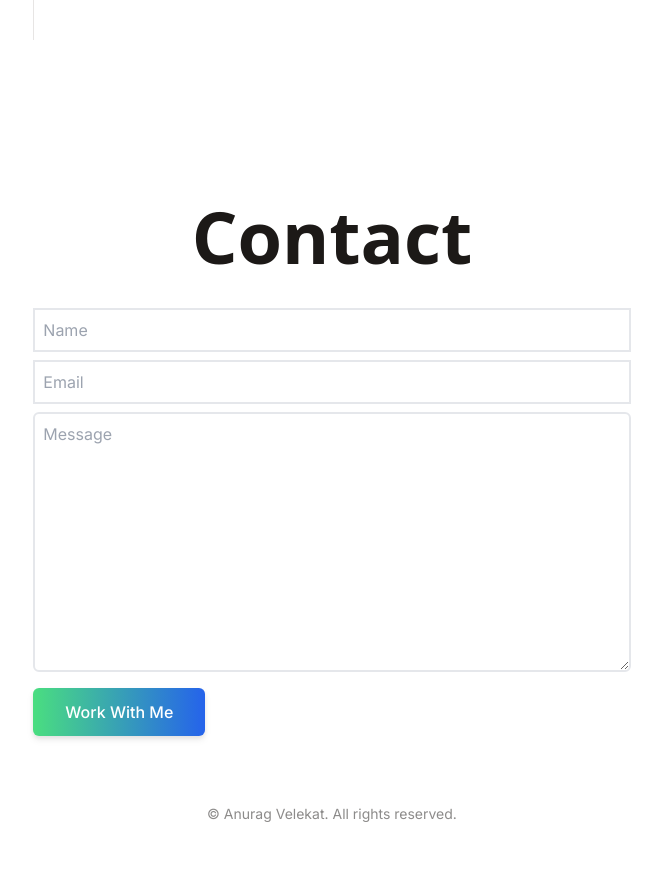
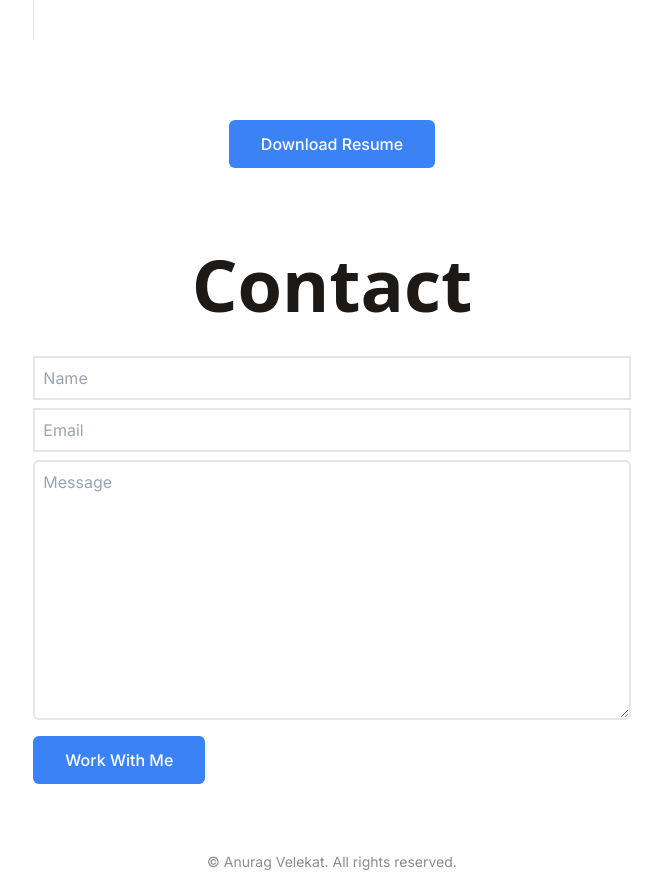
Before and after one commit to AnuragVelekat/Portfolio-Legacy-, a React (Vite) app: page / in a window 1280 px wide. Shown: the part 2020-2912 px from the top of the page, without its empty margins (308-970 px from the left). Before the commit the page ends 2864 px from the top, so only its background shows below. Built offline with nearby package versions, Linux system fonts and the light colour scheme.

Commit message:
added resume download option

```diff
--- a/src/App.jsx
+++ b/src/App.jsx
@@ -4,6 +4,7 @@ import Footer from "./components/Footer";
 import Intro from "./components/Intro";
 import Portfolio from "./components/Portfolio";
 import Timeline from "./components/Timeline";
+import ResumeButton from "./components/ResumeButton";
 
 function App() {
   const [theme, setTheme] = useState(null);
@@ -76,6 +77,7 @@ function App() {
           <Intro />
           <Portfolio />
           <Timeline />
+          <ResumeButton />
           <Contact />
           <Footer />
         </div>
--- a/src/components/Contact.jsx
+++ b/src/components/Contact.jsx
@@ -31,7 +31,7 @@ export default function Contact() {
           ></textarea>
           <button
             type="submit"
-            className="text-center inline-block px-8 py-3 w-max text-base font-medium rounded-md text-white bg-gradient-to-r from-green-400 to-blue-600 drop-shadow-md hover:scale-110"
+            className="text-center inline-block px-8 py-3 w-max text-base font-medium text-white transition ease-in-out delay-150 bg-blue-500 hover:-translate-y-1 hover:scale-110 hover:bg-indigo-700 duration-300 rounded-md"
           >
             Work With Me
           </button>
--- /dev/null
+++ b/src/components/ResumeButton.jsx
@@ -0,0 +1,17 @@
+import React from "react";
+
+const ResumeButton = () => {
+  return (
+    <div className="flex justify-center mt-4">
+      <a
+        href="/AnuragVelekatResume.pdf"
+        className="text-center inline-block px-8 py-3 w-max text-base font-medium text-white transition ease-in-out delay-150 bg-blue-500 hover:-translate-y-1 hover:scale-110 hover:bg-indigo-700 duration-300 rounded-md"
+        download
+      >
+        Download Resume
+      </a>
+    </div>
+  );
+};
+
+export default ResumeButton;
```
Also changed, not shown: 1 other file (tests, documents, lock files or other folders).
